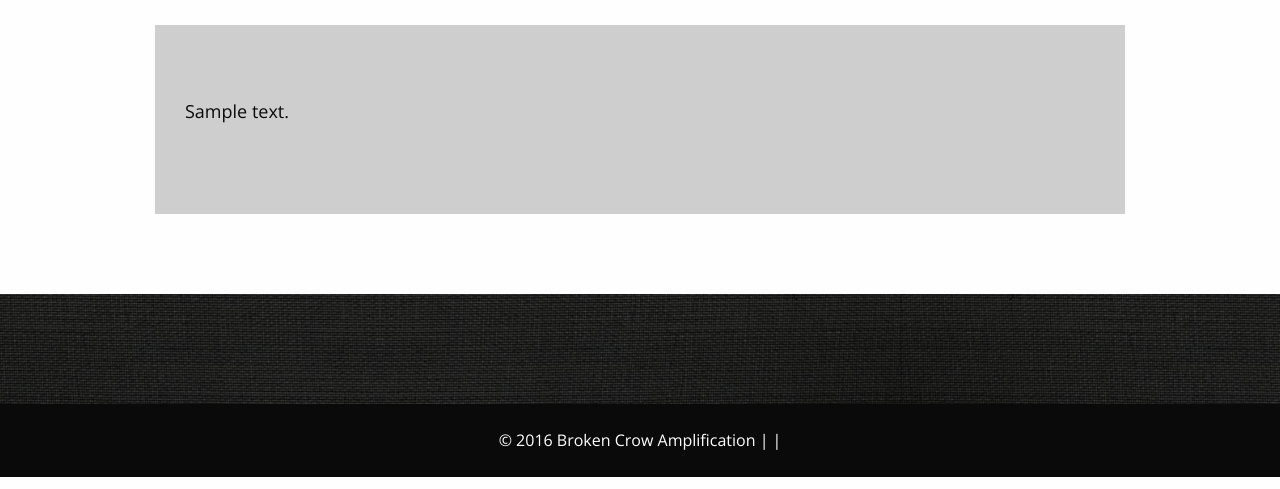
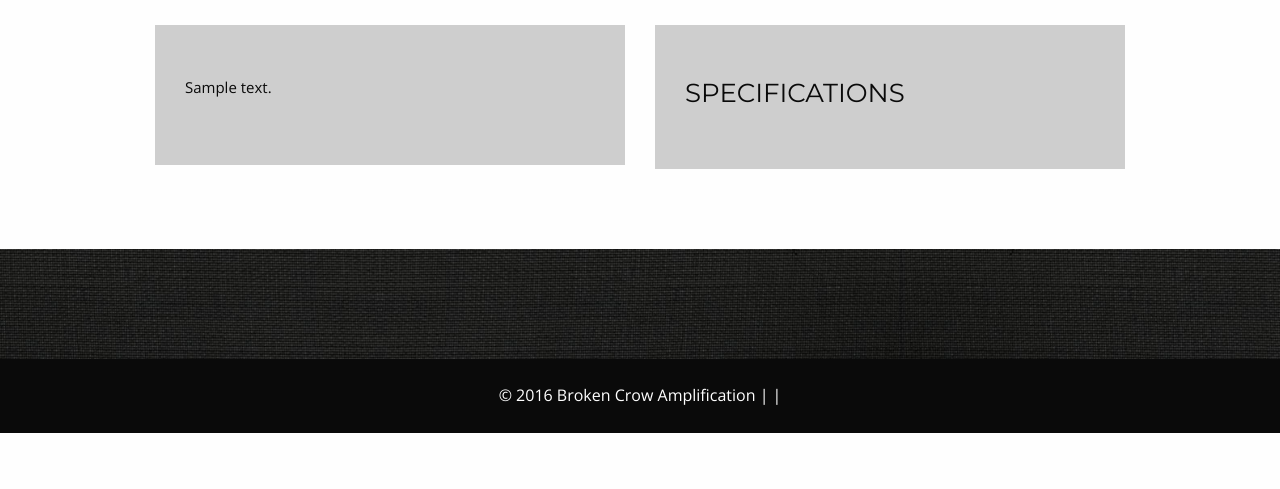
Before and after one commit to jamilynnhall/Broken-Crow-Amps, a WordPress theme: template web/app/themes/Broken-Crow-Amps/page-templates/template-single-amp.php in a window 1280 px wide. Shown: the part 80-569 px from the top of the page. Run offline with PHP 8.4 and a stand-in for WordPress, Linux system fonts and the light colour scheme; the site name, menu and one post (Sample post) are stand-ins, and other content is empty; some libraries are stand-ins or nearby versions.

Commit message:
Adding Amps Specs

```diff
--- a/web/app/themes/Broken-Crow-Amps/assets/scss/templates/_amp-pages.scss
+++ b/web/app/themes/Broken-Crow-Amps/assets/scss/templates/_amp-pages.scss
@@ -75,25 +75,36 @@
 
 		.amp-tag{
 			background: $oblack;
-			width:188px;
+			width:200px;
 			text-align: center;
 			color:$white;
-			padding:rem-calc(6 0);
+			padding:rem-calc(8 0);
 			position: absolute;
 			top: 72px;
 
 			h1{
 				margin-bottom: 0;
 				font-family: $mont;
-				font-size:rem-calc(19);
+				font-size:rem-calc(22);
 				text-transform: uppercase;
+				line-height: rem-calc(22);
+
+				span{
+					display: block;
+					color:$putty;
+					font-size:rem-calc(18);
+
+					small{
+						color:$white;
+					}
+				}
 			}
 		}
 	}
 
-	.amp-overview{
+	.amp-overview, .specs{
 		margin: 25px 0 80px 0;
-		padding: 72px 30px;
+		padding: 50px 30px;
 		background: $putty;
 
 		h2{
@@ -102,8 +113,21 @@
 			text-transform: uppercase;
 		}
 		p{
-			font-size: rem-calc(18);
+			font-size: rem-calc(15);
 			text-align: justify;
 		}
+		ul{
+			list-style: none;
+			margin:0;
+		}
+		li{
+			font-size:rem-calc(15);
+		}
+	}
+	.amp-details-left{
+		padding-left:0;
+	}
+	.amp-details-right{
+		padding-right: 0;
 	}
 }
--- a/web/app/themes/Broken-Crow-Amps/page-templates/template-single-amp.php
+++ b/web/app/themes/Broken-Crow-Amps/page-templates/template-single-amp.php
@@ -4,7 +4,7 @@ Template Name: Single Amps Page
 */
 get_header(); ?>
 
-		<div class="amps-single row">
+		<div class="amps-single row" data-equalizer data-equalize-on="large">
 			<div class="large-10 large-centered columns">
 
 				<?php $image = get_field('featured_image');
@@ -16,15 +16,18 @@ get_header(); ?>
 					<img src="<?php echo $image['url']; ?>" alt="<?php echo $image['alt']; ?>" />
 
 					<div class="amp-tag">
-							<h1><?php the_title(); ?></h1>
+						<h1><?php the_title(); ?>
+							<span><small>MSRP:</small> <?php the_field('msrp'); ?></span>
+						</h1>
+
 					</div>
 
 				</div>
 
 				<?php endif; ?>
 
-
-				<div class="amp-overview">
+				<div class="amp-details-left small-12 large-6 columns">
+					<div class="amp-overview" data-equalizer-watch>
 						<?php if ( have_posts() ): ?>
 							<?php while( have_posts() ): the_post(); ?>
 
@@ -34,6 +37,28 @@ get_header(); ?>
 						<?php endif; ?>
 					</div>
 				</div>
+				<div class="amp-details-right small-12 large-6 columns">
+					<div class="specs" data-equalizer-watch>
+						<h2>Specifications</h2>
+						<ul>
+							<?php if( have_rows('specifications') ):
+
+								    while ( have_rows('specifications') ) : the_row(); ?>
+
+								        <li>
+								        	<strong><?php the_sub_field('spec_type'); ?>: </strong>
+								        	<?php the_sub_field('specification'); ?>
+								        </li>
+
+								    <?php endwhile;
+
+								else :
+
+							endif; ?>
+						</ul>
+					</div>
+				</div>
+			</div>
 		</div>
 
 
```
Also changed, not shown: web/app/themes/Broken-Crow-Amps/assets/stylesheets/foundation.css, 1 other file. Lines whose indentation alone changed are shown as unchanged.
